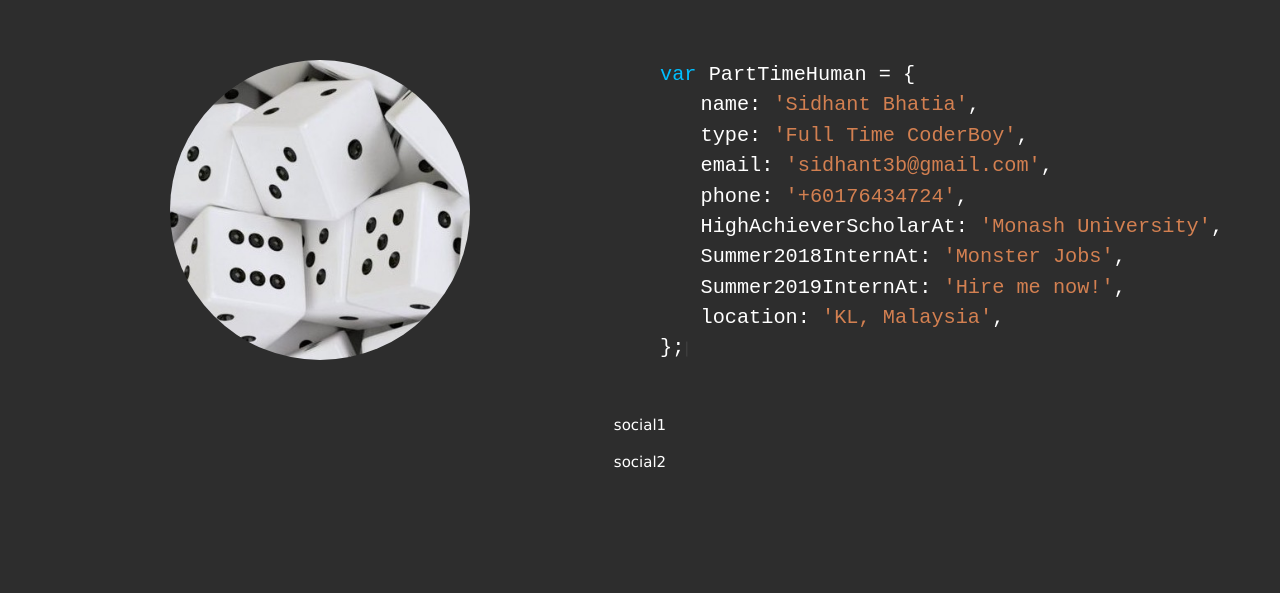
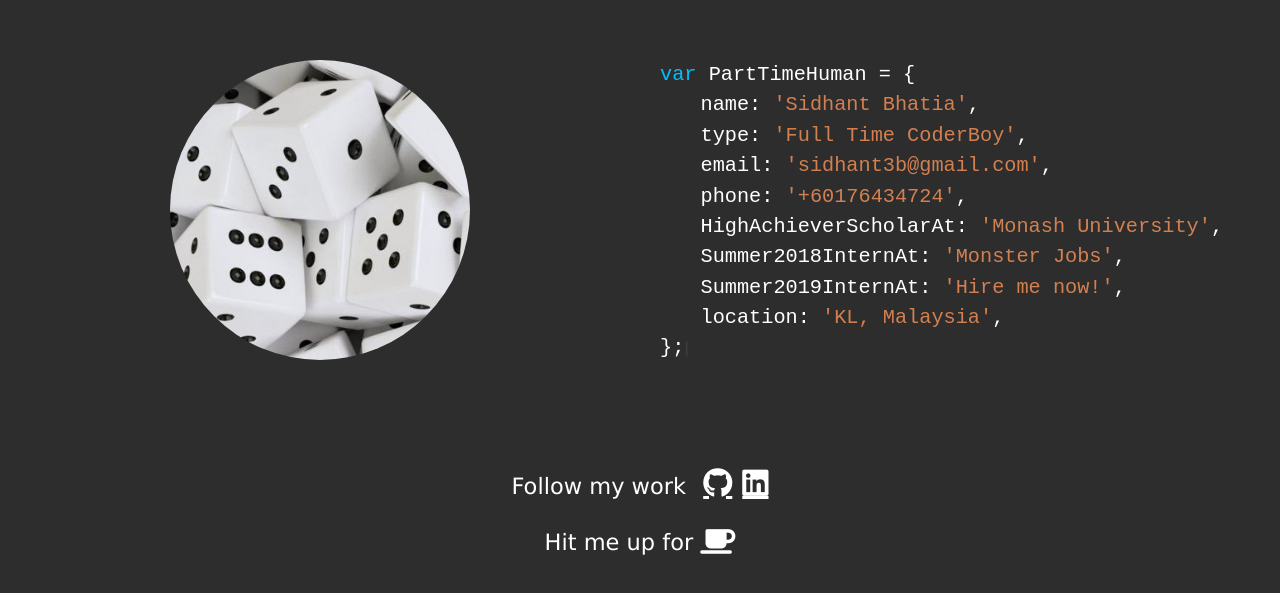
Before and after one commit to siddhantbhatia/Personal-Website, an Angular app in the folder my-website/: page / in a window 1280 px wide. Shown: the part 103-696 px from the top of the page. Built offline with nearby package versions, Linux system fonts and the light colour scheme.

Commit message:
add font awesome logo with href

```diff
--- a/my-website/src/app/app.component.css
+++ b/my-website/src/app/app.component.css
@@ -27,8 +27,41 @@
 }
 
 .social-links-block {
+  margin-top: 5%;
   text-align: center;
   grid-area: social-links-block;
+  size: 30px;
+}
+
+.social-links-block > span {
+  font-size: 1.5rem;
+  padding: 5px;
+}
+
+.social-links-block > a {
+  padding: 5px;
+  transition: opacity 0.35s ease;
+}
+
+.githubLogo {
+  font-size: 2em;
+}
+
+.linkedinLogo {
+  font-size: 2em;
+}
+
+.githubLogo:hover {
+  opacity: 0.7;
+}
+
+.linkedinLogo:hover {
+  opacity: 0.7;
+}
+
+.coffee-invitation {
+  text-align: center;
+  font-size: 1.5rem;
 }
 
 .grid-container {
--- a/my-website/src/app/app.component.html
+++ b/my-website/src/app/app.component.html
@@ -9,7 +9,20 @@
     </div>
   </div>
   <div class="social-links-block">
-    <p>social1</p>
-    <p>social2</p>
+    <span>Follow my work </span>
+    <a
+      href="https://github.com/siddhantbhatia"
+      target="_blank"
+      class="githubLogo fab fa-github"
+    ></a>
+    <a
+      href="https://www.linkedin.com/in/sidhantbhatia25/"
+      target="_blank"
+      class="linkedinLogo fab fa-linkedin"
+    ></a>
+  </div>
+  <br />
+  <div class="coffee-invitation">
+    <span>Hit me up for <i class="fas fa-coffee fa-lg"></i></span>
   </div>
 </div>
--- a/my-website/src/index.html
+++ b/my-website/src/index.html
@@ -10,6 +10,7 @@
   </head>
   <link rel="stylesheet" href="https://www.w3schools.com/w3css/4/w3.css" />
   <script src="https://cdn.jsdelivr.net/npm/typed.js@2.0.11"></script>
+  <script src="https://kit.fontawesome.com/f08a2a4f41.js"></script>
   <body style="background-color: rgb(45, 45,45); color:white;">
     <app-root></app-root>
   </body>
```
